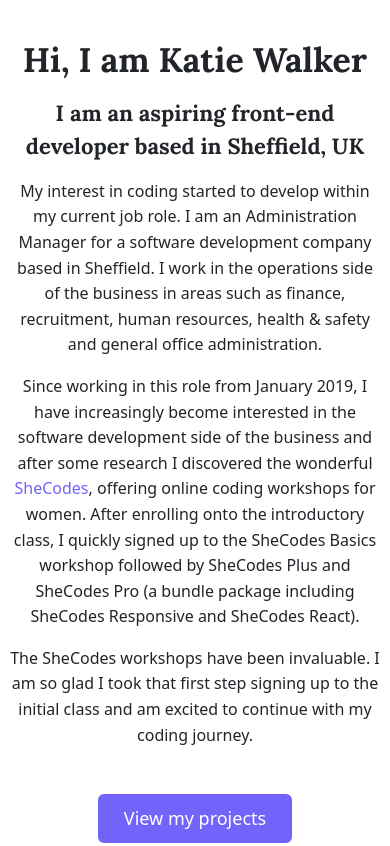
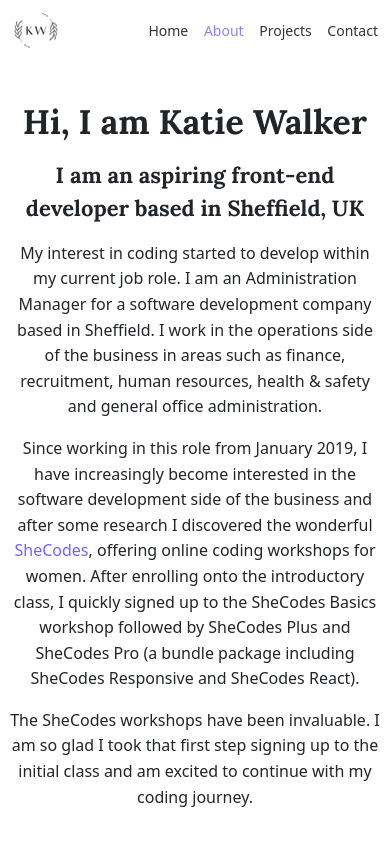
Before and after one commit to katiewalker126/portfolio-project, a plain HTML site: page about.html in a window 390 px wide. Shown: the top 846 px of the page. Drawn offline with nearby package versions, Linux system fonts and the light colour scheme.

Commit message:
Added navbar, styled and made responsive

```diff
--- a/about.html
+++ b/about.html
@@ -29,6 +29,30 @@
     ></script>
   </head>
   <body>
+    <div class="container">
+      <nav class="d-flex justify-content-between">
+        <img src="images/logo.png" class="logo d-none d-md-block" alt="logo" />
+        <img
+          src="images/logo-small.png"
+          class="logo-small d-block d-md-none"
+          alt="logo-small"
+        />
+        <ul>
+          <li>
+            <a href="/">Home</a>
+          </li>
+          <li>
+            <a href="/about.html" class="active">About</a>
+          </li>
+          <li>
+            <a href="/projects.html">Projects</a>
+          </li>
+          <li>
+            <a href="/contact.html">Contact</a>
+          </li>
+        </ul>
+      </nav>
+    </div>
     <div class="content container">
       <div class="row">
         <div class="col-lg-6">
--- a/src/styles.css
+++ b/src/styles.css
@@ -12,8 +12,48 @@ h3 {
   font-family: var(--heading-font-family);
 }
 
-p {
+p,
+li {
   font-family: var(--default-font-family);
+}
+
+.logo {
+  max-width: 90px;
+  max-height: 75px;
+}
+
+.logo-small {
+  max-width: 48px;
+  max-height: 40px;
+}
+
+nav {
+  padding: 10px 0;
+}
+
+nav ul {
+  padding: 15px 0 0 0;
+  margin: 0;
+}
+
+nav li {
+  display: inline;
+  list-style: none;
+  line-height: 42px;
+  margin-left: 30px;
+  font-weight: 500;
+}
+
+nav a {
+  text-decoration: none;
+  color: black;
+  opacity: 80%;
+}
+
+.active,
+nav a:hover {
+  color: var(--secondary-color);
+  transition: all 200ms ease-in-out;
 }
 
 .hero {
@@ -143,7 +183,14 @@ p {
   text-decoration: none;
 }
 
-@media (max-width: 992px) {
+@media (max-width: 769px) {
+  nav ul {
+    padding: 0;
+  }
+  nav li {
+    font-size: 14px;
+    margin-left: 12px;
+  }
   .hero h1 {
     font-size: 45px;
   }
```
Also changed, not shown: contact.html (+24 -0 lines), index.html (+20 -0 lines), projects.html (+24 -0 lines), images/logo-large.png (added), images/logo-small.png (added), images/logo.png (added), 2 other files.
